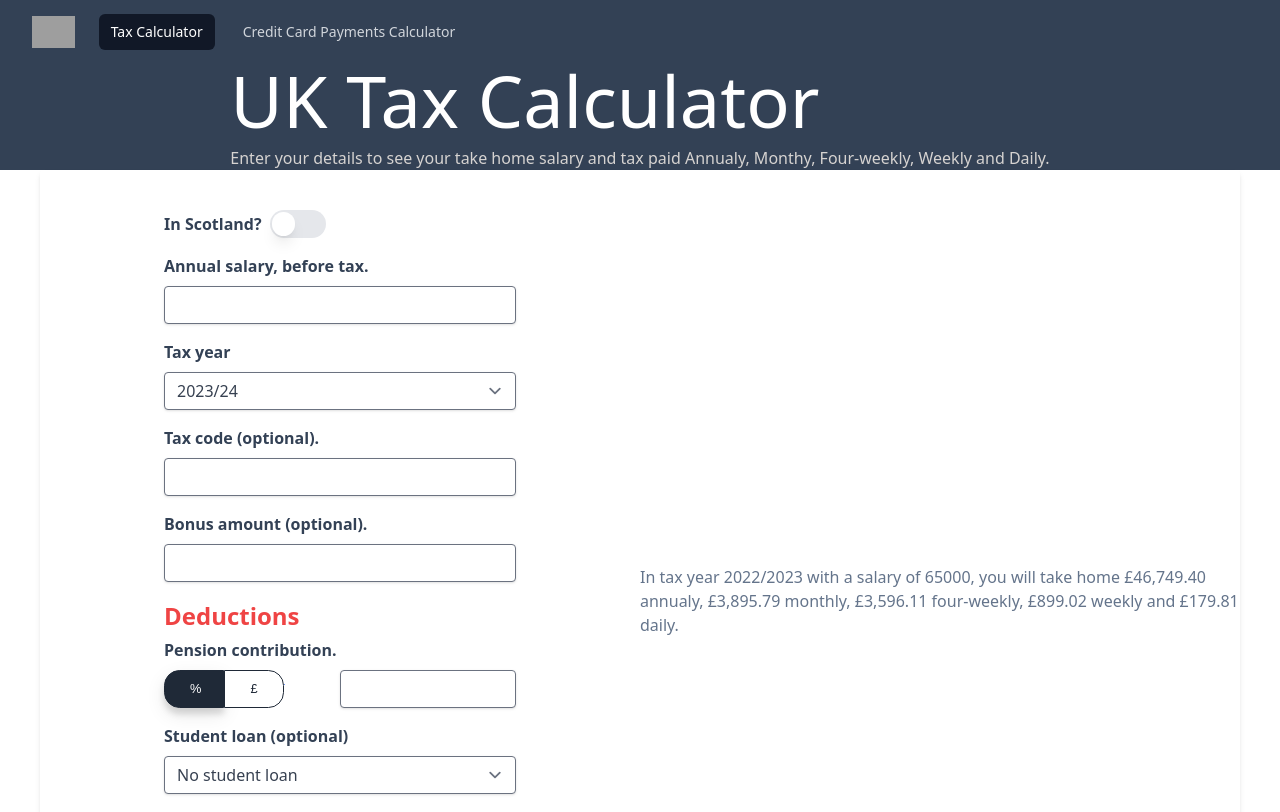
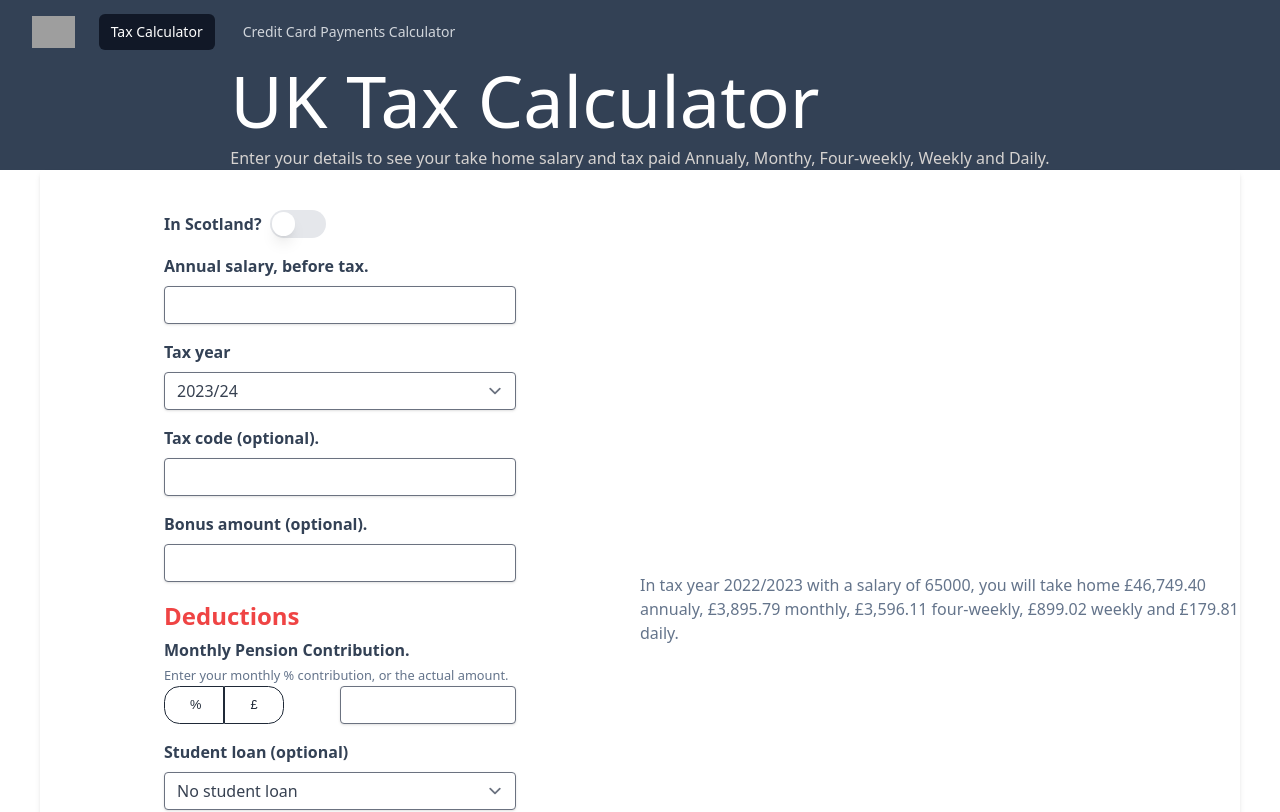
Before and after one commit to gwhi94/uktaxcalc, a React (Create React App) app in the folder uktaxcalcroot/: page / in a window 1280 px wide. Shown: the top 812 px of the page. Built offline with nearby package versions, Linux system fonts and the light colour scheme; grey boxes are pictures that could not be loaded.

Commit message:
Higher tax rate calculations

```diff
--- a/uktaxcalcroot/src/Form/Form.js
+++ b/uktaxcalcroot/src/Form/Form.js
@@ -166,15 +166,16 @@ export default function Form({ callback }) {
                     <h3 className='mb-1 font-semibold text-red-500'>Deductions</h3>
 
                     <div className="mb-4">
-                        <label className="font-semibold text-slate-700 block text-gray-700 text-md font-bold mb-2" htmlFor="textInput">
-                            Pension contribution.
+                        <label className="font-semibold text-slate-700 block text-gray-700 text-md font-bold mb-0" htmlFor="textInput">
+                            Monthly Pension Contribution.
                         </label>
+                        <small className="mt-0">Enter your monthly % contribution, or the actual amount.</small>
 
                         <div className="grid grid-cols-2 pension-control-wrapper items-center">
                             <div className="columns">
                                 <div className="column is-12">
                                     <div className="amt-percent-toggle">
-                                        <input type="radio" id="pension-percent" value="yes" checked {...register('pensionToggle', {required:false })} />
+                                        <input type="radio" id="pension-percent" value="yes"  {...register('pensionToggle', {required:false })} />
                                         <label for="pension-percent">%</label>
                                         <input type="radio" id="pension-amount" value="no" {...register('pensionToggle', {required:false })} />
                                         <label for="pension-amount">£</label>
@@ -183,7 +184,7 @@ export default function Form({ callback }) {
                             </div>
                             <input
                                 className="shadow appearance-none border rounded w-full py-2 px-3 text-gray-700 leading-tight focus:outline-none focus:shadow-outline"
-                                type="text"
+                                type="number"
                                 id="pensionAmt"
                                 name="pensionAmt"
                                 value={formData.textInput}
```
